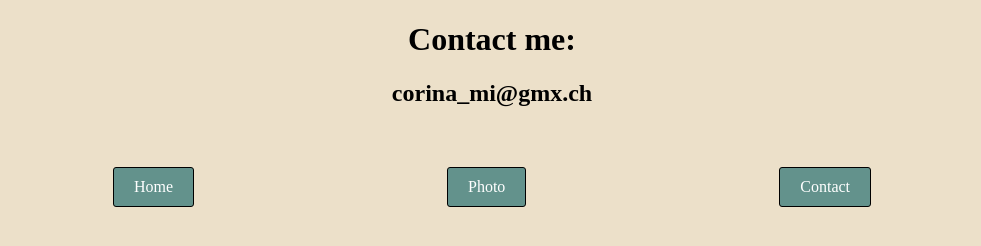
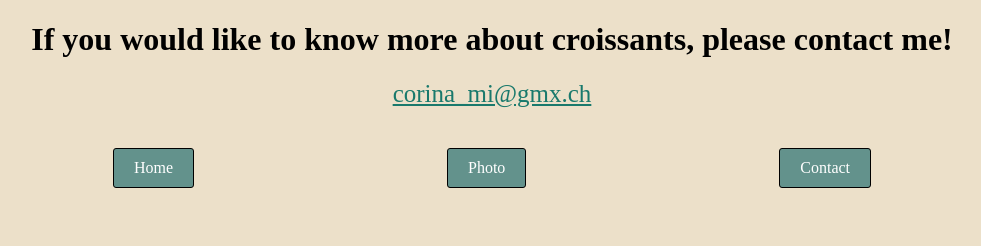
Before and after one commit to corinamittelholzer/Croissant, a plain HTML site: page contact.html in a window 1280 px wide. Shown: the whole page, without its empty margins (148-1129 px from the left). Drawn offline with Linux system fonts and the light colour scheme.

Commit message:
style contactlink

```diff
--- a/contact.html
+++ b/contact.html
@@ -8,8 +8,8 @@
     <title>Croissant Contact</title>
   </head>
   <body>
-    <h1>Contact me:</h1>
-    <h2>corina_mi@gmx.ch</h2>
+    <h1>If you would like to know more about croissants, please contact me!</h1>
+    <a href="mailto:corina_mi@gmx.ch" class="contactlink">corina_mi@gmx.ch</a>
     <div class="navigationlinks">
       <a href="/">Home</a>
       <a href="/photo.html">Photo</a>
--- a/src/style.css
+++ b/src/style.css
@@ -26,3 +26,12 @@ img {
   text-decoration: none;
   border-radius: 3px;
 }
+
+.contactlink {
+  font-size: 25px;
+  color: rgb(25, 121, 108);
+}
+
+.contactlink:hover {
+  color: rgb(2, 68, 59);
+}
```
